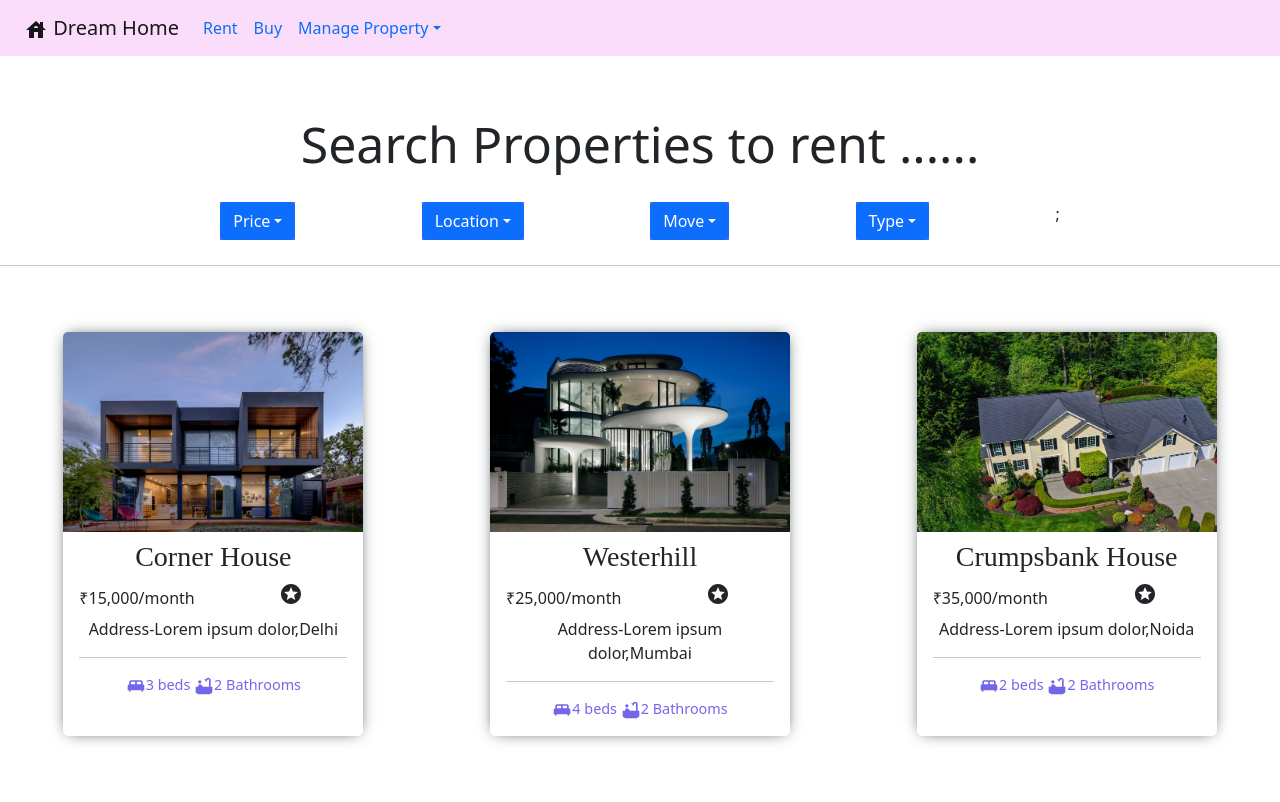
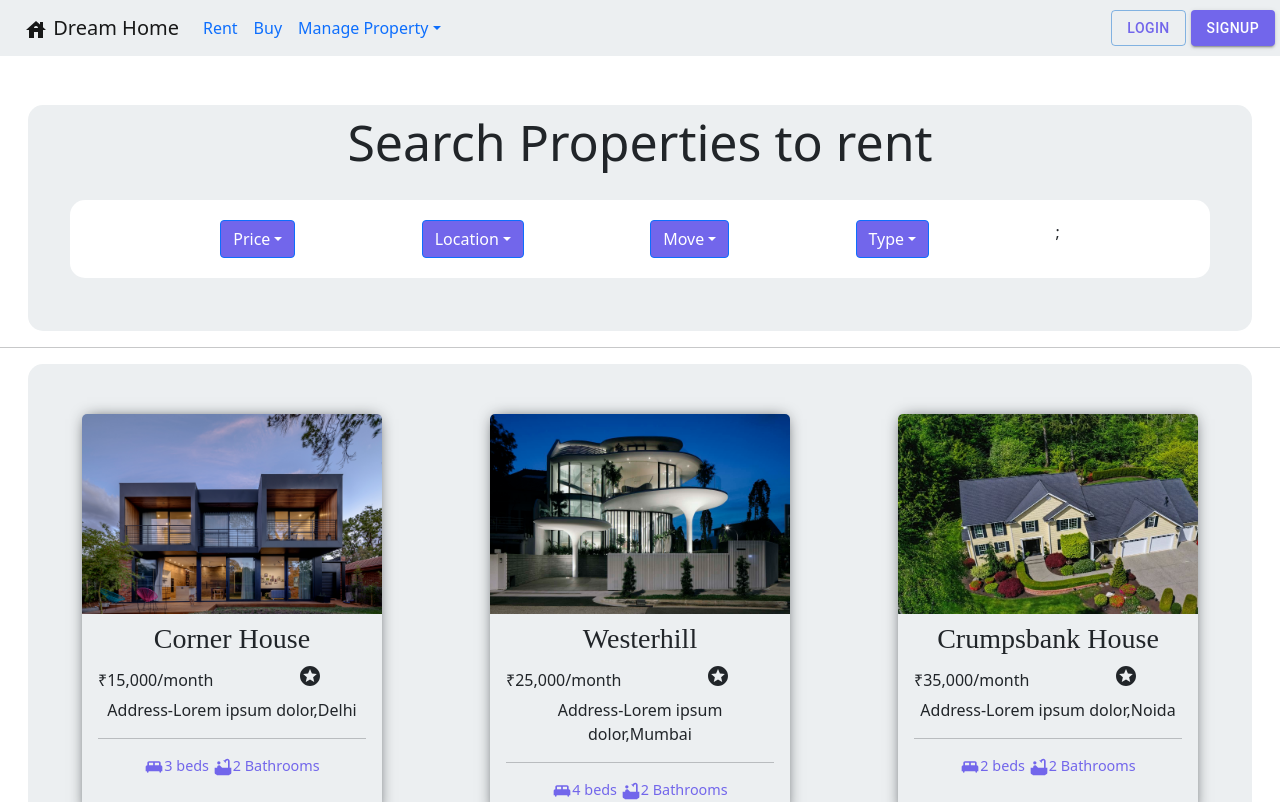
Before and after one commit to ayushkx/Real_estate-, a React (Create React App) app: page / in a window 1280 px wide. Shown: the top 802 px of the page. Built offline with nearby package versions, Linux system fonts and the light colour scheme.

Commit message:
change css

```diff
--- a/src/App.js
+++ b/src/App.js
@@ -1,12 +1,14 @@
 import './App.css';
 import Properties from './components/Home';
 import Navbar from './components/Navbar';
+import Footer from './components/Footer' ;
 
 function App() {
   return (
     <div>
        <Navbar/>
        <Properties/>
+       <Footer/>
     </div>
   );
 }
--- /dev/null
+++ b/src/components/Footer.js
@@ -0,0 +1,14 @@
+import React from 'react'
+import './footer.css'
+
+export default function Footer() {
+    return (
+        <div>
+            <div  className="footer" height="100px" style={{textAlign:'center'}}>
+               <div className='name'>
+                    Made with ❤️ by Ayush
+                </div>
+            </div>
+      </div>
+    )
+}
--- a/src/components/Home.js
+++ b/src/components/Home.js
@@ -22,6 +22,7 @@ function createCard(Data) {
 
 export default function Properties() {
     const [items , setItems] = useState(Data) ;
+    const [val , setVal] = useState();
 
     const filterItem = (props) =>{
         const updateItems = Data.filter((curitem) => {
@@ -45,17 +46,17 @@ export default function Properties() {
 
     return (
         <div>
-            <div>
+            <div className='bar'>
                 <p className='para'>
-                    Search Properties to rent ......
+                    Search Properties to rent
                 </p>
                 <div className='container'>
                             {Bardata.map((props) => {
 
                             return (
                                 <div>
-                                        <Dropdown style={{backgroundColor:"#7266eb"}}>
-                                                <Dropdown.Toggle id="dropdown-basic">
+                                        <Dropdown >
+                                                <Dropdown.Toggle id="dropdown-basic" style={{backgroundColor:"#7266eb"}}>
                                                 {props.name}
                                                 </Dropdown.Toggle>
                                                 <Dropdown.Menu>
--- a/src/components/Navbar.js
+++ b/src/components/Navbar.js
@@ -1,10 +1,12 @@
 import React from 'react';
 import HouseIcon from '@mui/icons-material/House';
+import Button from '@mui/material/Button';
+
 
 export default function Navbar() {
     return (
         <div>
-            <nav className="navbar navbar-expand-lg" style={{backgroundColor:'#faddfb'}}>
+            <nav className="navbar navbar-expand-lg" style={{backgroundColor:'#ECEFF1 '}}>
                 <div className="container-fluid">
                     <a className="navbar-brand" href="/"><span style={{textAlign:"justify" }}><HouseIcon/></span> Dream Home</a>
                     <button className="navbar-toggler" type="button" data-bs-toggle="collapse" data-bs-target="#navbarSupportedContent" aria-controls="navbarSupportedContent" aria-expanded="false" aria-label="Toggle navigation">
@@ -31,6 +33,12 @@ export default function Navbar() {
                     </ul>
                     </div>
                 </div>
+                <div>
+                   <Button variant="outlined" sx={{color:"#7266eb"}}>Login</Button>
+                </div>
+                <div style={{margin:"0 5px 0 5px"}}>
+                   <Button variant="contained" sx={{backgroundColor:"#7266eb"}}>SignUp</Button>
+                </div>
                 </nav>
         </div>
     )
--- a/src/components/filter.css
+++ b/src/components/filter.css
@@ -5,9 +5,19 @@
 }
 
 .container {
-    margin: 20px 0 25px 0;
+    margin: 20px 5px 25px 5px;
+    padding: 20px 5px 20px 5px;
+    background-color: #ffffff;
+    border-radius: 15px;
    display:flex;
    flex-direction:row;
    width: 100%;
    justify-content: space-evenly;
 }
+
+.bar {
+    background-color: #ECEFF1 ;
+    padding:  0 0 3.5vh 0;
+    margin: 0 3.5vh 0 3.5vh;
+    border-radius: 15px;
+}
--- /dev/null
+++ b/src/components/footer.css
@@ -0,0 +1,12 @@
+.footer {
+    font-family: 'Futura';
+    font-size: 20px;
+    background-color:#ECEFF1 ;
+    color: #000000;
+  }
+
+.name {
+
+    padding: 2.5vh;
+
+}
--- a/src/components/home.css
+++ b/src/components/home.css
@@ -1,7 +1,10 @@
 .flex-container {
+    background-color: #ECEFF1 ;
     display: flex;
     justify-content: space-around;
     flex-wrap: wrap;
+    margin: 0 3.5vh 0 3.5vh;
+    border-radius: 15px;
 }
 
 hr {
```
